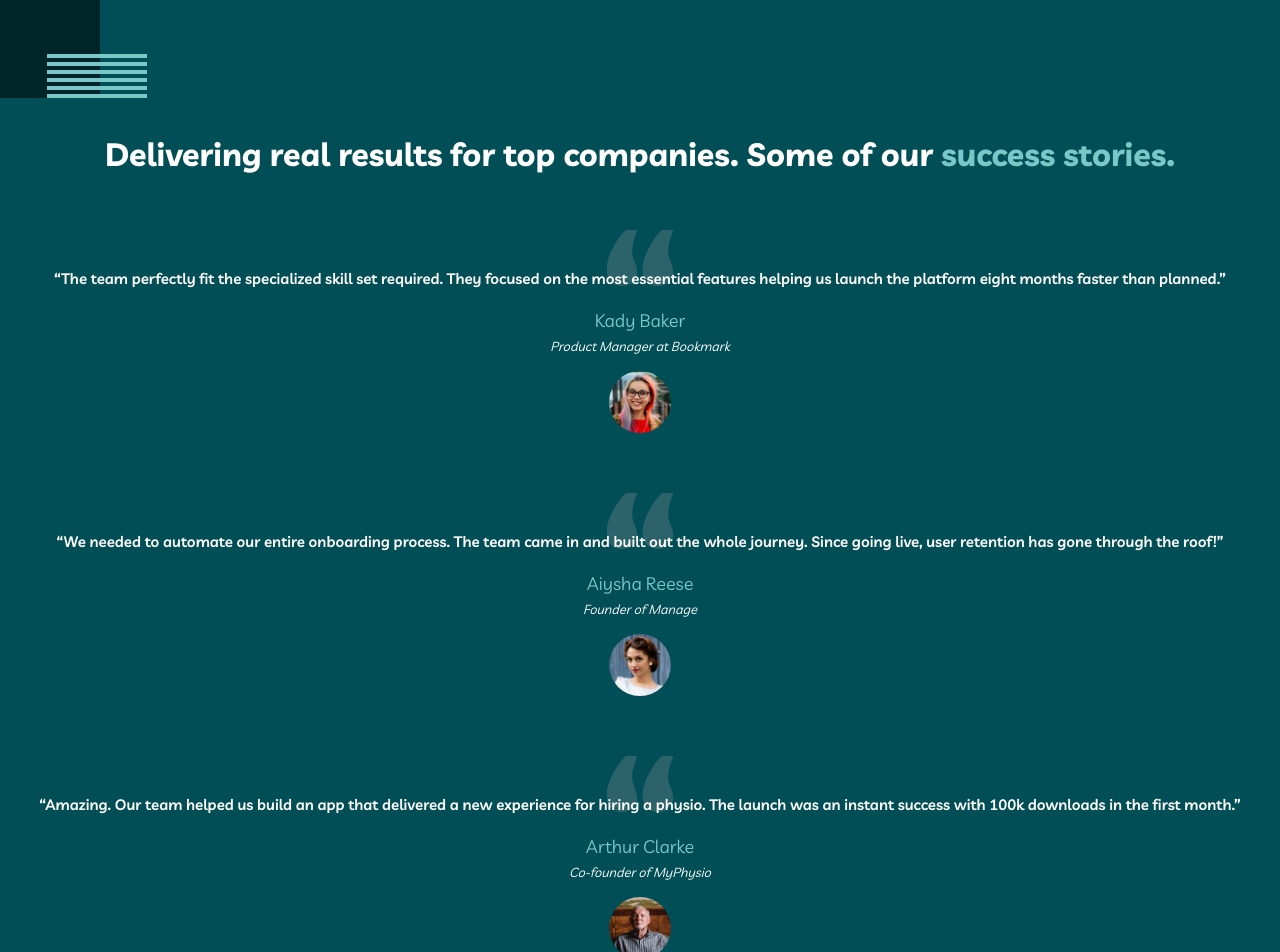
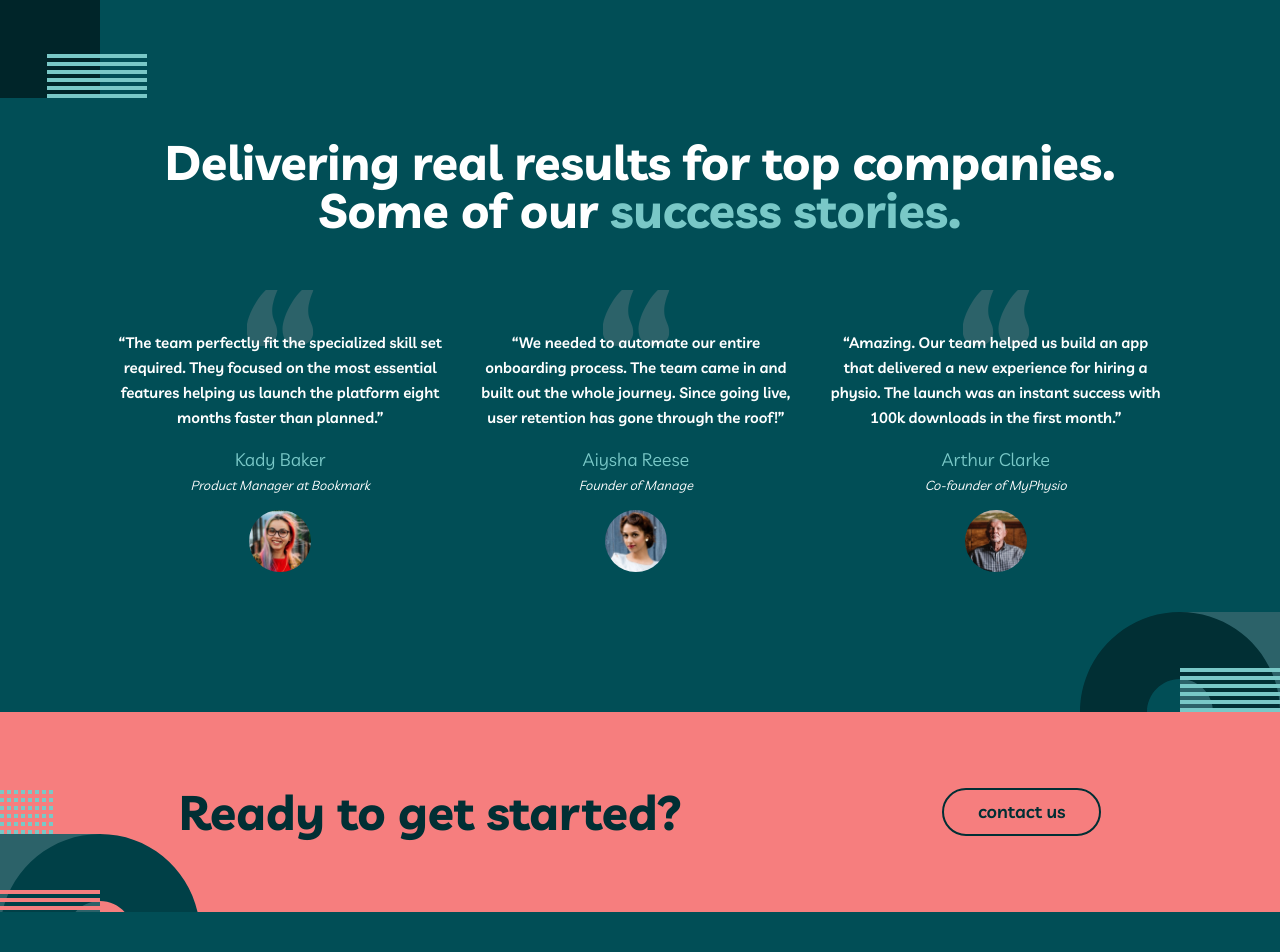
Before and after one commit to mrvicthor/myteam-multiweb, a Next.js app: page / in a window 1280 px wide. Shown: the part 1360-2312 px from the top of the page. After the commit the page ends 2272 px from the top, so only its background shows below. Built offline with nearby package versions, Linux system fonts and the light colour scheme.

Commit message:
added suggestion component and updated testimonials component

```diff
--- a/app/components/header/index.tsx
+++ b/app/components/header/index.tsx
@@ -27,7 +27,7 @@ const Header = () => {
               </li>
             </ul>
           </nav>
-          <div className="hidden md:flex border-2 border-[#ffffff] w-[9.9375rem] h-[3rem] items-center justify-center rounded-full hover:bg-[#ffffff] hover:text-[#002529] hover:border-transparent cursor-pointer">
+          <div className="hidden md:flex border-2 border-[#ffffff] w-[9.9375rem] h-[3rem] items-center justify-center rounded-full hover:bg-[#ffffff] hover:text-[#002529] hover:border-transparent cursor-pointer font-semibold ">
             <Button href="/contact" title="contact us" />
           </div>
           <button
--- a/app/components/index.tsx
+++ b/app/components/index.tsx
@@ -6,6 +6,7 @@ import Services from "./services";
 import Service from "./service";
 import Testimonials from "./testimonials";
 import Testimonial from "./testimony";
+import Suggestion from "./suggestion";
 
 export {
   Services,
@@ -16,4 +17,5 @@ export {
   Service,
   Testimonials,
   Testimonial,
+  Suggestion,
 };
--- /dev/null
+++ b/app/components/suggestion/index.tsx
@@ -0,0 +1,26 @@
+import { Button } from "../";
+import bgpattern7 from "../../../public/images/bg-pattern-home-6-about-5.svg";
+import Image from "next/image";
+
+const Suggestion = () => {
+  return (
+    <section className="bg-[#F67E7E] h-[18.875rem] md:h-[12.5rem] relative overflow-hidden">
+      <div className="absolute top-[11.25rem] md:top-[4.875rem]">
+        <Image src={bgpattern7} alt="background pattern 7" />
+      </div>
+      <div className="px-1.5rem pt-[5.1875rem] md:pt-[4.75rem] lg:max-w-[69.375rem] lg:mx-auto lg:px-0">
+        <div className=" flex flex-col items-center justify-center gap-[1.5rem] md:flex-row md:gap-[5.25rem] lg:gap-[16.25rem]">
+          <p className="text-[#012F34] font-bold text-[2rem] leading-[2rem] text-center lg:text-[3rem] leading-[3rem]">
+            Ready to get <br className="md:hidden" />
+            started?
+          </p>
+          <div className="flex border-2 border-[#012F34] w-[9.9375rem] h-[3rem] text-[#012f34] items-center justify-center rounded-full hover:bg-[#002529] hover:text-[#ffffff] hover:border-transparent cursor-pointer font-semibold text-[1.125rem] leading-[1.75rem]">
+            <Button href="/contact" title="contact us" />
+          </div>
+        </div>
+      </div>
+    </section>
+  );
+};
+
+export default Suggestion;
--- a/app/components/testimonials/index.tsx
+++ b/app/components/testimonials/index.tsx
@@ -2,9 +2,6 @@ import Image from "next/image";
 import bgpattern5 from "../../../public/images/bg-pattern-home-5.svg";
 import bgpattern6 from "../../../public/images/bg-pattern-home-4-about-3.svg";
 import { Testimonial } from "../";
-import kadyImg from "../../../public/images/avatar-kady.jpg";
-import aiyshaImg from "../../../public/images/avatar-aiysha.jpg";
-import arthurImg from "../../../public/images/avatar-arthur.jpg";
 
 const Testimonials = () => {
   const testimonies = [
@@ -41,13 +38,13 @@ const Testimonials = () => {
       <div className="absolute bottom-0 right-0">
         <Image src={bgpattern5} alt="background pattern" />
       </div>
-      <div className="px-6 pt-[2.5rem] pb-[10.25rem]">
+      <div className="px-6 pt-[2.5rem] pb-[10.25rem] md:px-[6.125rem] md:pt-0 md:pb-[6.25rem] lg:max-w-[69.375rem] lg:mx-auto lg:px-8 lg:pt-[2.5rem] lg:pb-[8.75rem]">
         <div>
-          <h3 className="font-bold text-[2rem] leading-[2rem] text-center">
+          <h3 className="font-bold text-[2rem] leading-[2rem] text-center lg:text-[3rem] leading-[3rem]">
             Delivering real results for top companies. Some of our
             <span className="text-[#79C8C7]"> success stories.</span>
           </h3>
-          <div className="mt-[3rem] flex flex-col items-center gap-[3rem]">
+          <div className="mt-[3rem] flex flex-col items-center gap-[3rem] lg:flex-row lg:gap-[1.875rem]">
             {testimonies.map((item) => (
               <Testimonial
                 name={item.name}
--- a/app/components/testimony/index.tsx
+++ b/app/components/testimony/index.tsx
@@ -25,7 +25,15 @@ const Testimony = ({ description, role, name, icon }: IProps) => {
         </p>
       </div>
       <div className="relative h-[3.875rem] w-[3.875rem] rounded-full">
-        <Image src={icon} alt={name} className="rounded-full" fill />
+        <Image
+          src={icon}
+          alt={name}
+          className="rounded-full"
+          fill
+          sizes="(max-width: 768px) 100vw,
+              (max-width: 1200px) 50vw,
+              33vw"
+        />
       </div>
     </div>
   );
--- a/app/page.tsx
+++ b/app/page.tsx
@@ -1,10 +1,11 @@
-import { Banner, Services, Testimonials } from "./components";
+import { Banner, Services, Testimonials, Suggestion } from "./components";
 export default function Page() {
   return (
     <>
       <Banner />
       <Services />
       <Testimonials />
+      <Suggestion />
     </>
   );
 }
```
